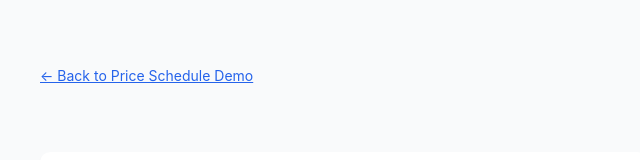
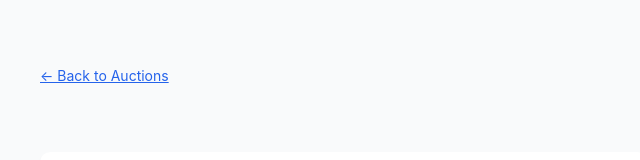
Before and after one commit to onionoriginals/dutch, an Astro site in the folder apps/web/: page /auctions/new in a window 1280 px wide. Shown: the top 160 px of the page, without its empty margins (296-936 px from the left). Built offline with nearby package versions, Linux system fonts and the light colour scheme; Astro itself is replaced by a stand-in of ours.

Commit message:
Update auction navigation link to point to the auctions page

```diff
--- a/apps/web/src/pages/auctions/new.astro
+++ b/apps/web/src/pages/auctions/new.astro
@@ -13,10 +13,10 @@ import '../../styles/globals.css';
       <div class="mx-auto max-w-2xl px-4 py-8">
         <nav class="mb-8">
           <a
-            href="/"
+            href="/auctions"
             class="text-blue-600 hover:text-blue-700 dark:text-blue-400 dark:hover:text-blue-300 text-sm underline"
           >
-            ← Back to Price Schedule Demo
+            ← Back to Auctions
           </a>
         </nav>
 
```
